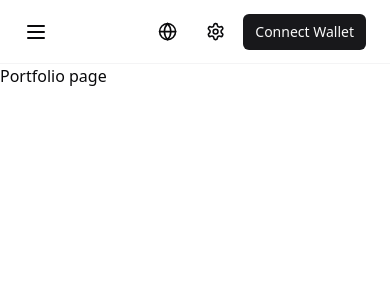
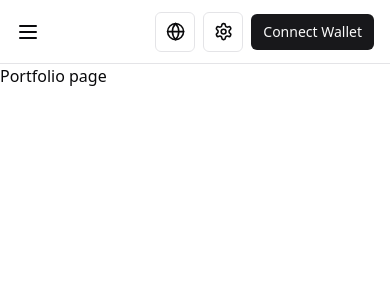
Before and after one commit to rooch-network/rooch-portal-v1, a React (Vite) app: page / in a window 390 px wide. Shown: the top 300 px of the page. Built offline with nearby package versions, Linux system fonts and the light colour scheme.

Commit message:
chore: update the border color

```diff
--- a/src/(dashboard)/components/navbar.tsx
+++ b/src/(dashboard)/components/navbar.tsx
@@ -3,7 +3,7 @@ import { NavbarItem } from "./navbar-item";
 
 export const Navbar = () => {
   return (
-    <div className="py-4 px-6 border-b border-zinc-200/40 dark:border-zinc-700/80 h-full flex items-center">
+    <div className="py-4 px-4 md:px-6 border-b h-full flex items-center">
       <div className="flex items-center justify-between md:justify-end w-full gap-x-2">
         <MobileSidebar />
         <NavbarItem />
--- a/src/(dashboard)/components/sidebar.tsx
+++ b/src/(dashboard)/components/sidebar.tsx
@@ -8,7 +8,7 @@ interface SidebarProps {
 
 export const Sidebar = ({ onClose }: SidebarProps) => {
   return (
-    <div className="h-full border-r border-zinc-200/40 dark:border-zinc-700/80 flex flex-col overflow-y-auto ">
+    <div className="h-full border-r flex flex-col overflow-y-auto">
       <div className="h-[85px] flex items-center justify-start px-6 py-12">
         <Logo />
       </div>
--- a/src/components/language-switcher.tsx
+++ b/src/components/language-switcher.tsx
@@ -50,11 +50,7 @@ export const LanguageSwitcher = () => {
       <div className="md:hidden">
         <DropdownMenu>
           <DropdownMenuTrigger asChild>
-            <Button
-              variant="ghost"
-              size="icon"
-              className="border-zinc-200/40 dark:border-zinc-700/80 dark:hover:bg-zinc-700/80"
-            >
+            <Button variant="outline" size="icon" className="select-none">
               {languageIcon()}
               <span className="sr-only">Change language</span>
             </Button>
@@ -68,12 +64,12 @@ export const LanguageSwitcher = () => {
         <DropdownMenu>
           <DropdownMenuTrigger asChild>
             <Button
-              variant="ghost"
+              variant="outline"
               size="sm"
               onClick={() =>
                 switchLanguage(i18n.language === "en" ? "zh" : "en")
               }
-              className="flex items-center justify-center transition-all"
+              className="flex items-center justify-center select-none"
             >
               {languageIcon()}
               <span className="ml-2">{getLanguageName()}</span>
--- a/src/components/mode-toggle.tsx
+++ b/src/components/mode-toggle.tsx
@@ -72,11 +72,7 @@ export const ModeToggle = () => {
       <div className="md:hidden">
         <DropdownMenu>
           <DropdownMenuTrigger asChild>
-            <Button
-              variant="ghost"
-              size="icon"
-              className="border-zinc-200/40 dark:border-zinc-700/80 dark:hover:bg-zinc-700/80 select-none"
-            >
+            <Button variant="outline" size="icon" className="select-none">
               <ThemeIcon />
               <span className="sr-only">Toggle theme</span>
             </Button>
@@ -89,11 +85,7 @@ export const ModeToggle = () => {
       <div className="hidden md:flex">
         <DropdownMenu>
           <DropdownMenuTrigger asChild>
-            <Button
-              variant="ghost"
-              size="sm"
-              className="border-zinc-200/40 dark:border-zinc-700/80 dark:hover:bg-zinc-700/80 select-none"
-            >
+            <Button variant="outline" size="sm" className="select-none">
               <ThemeIcon />
               <span className="ml-2">{getThemeName()}</span>
             </Button>
```
